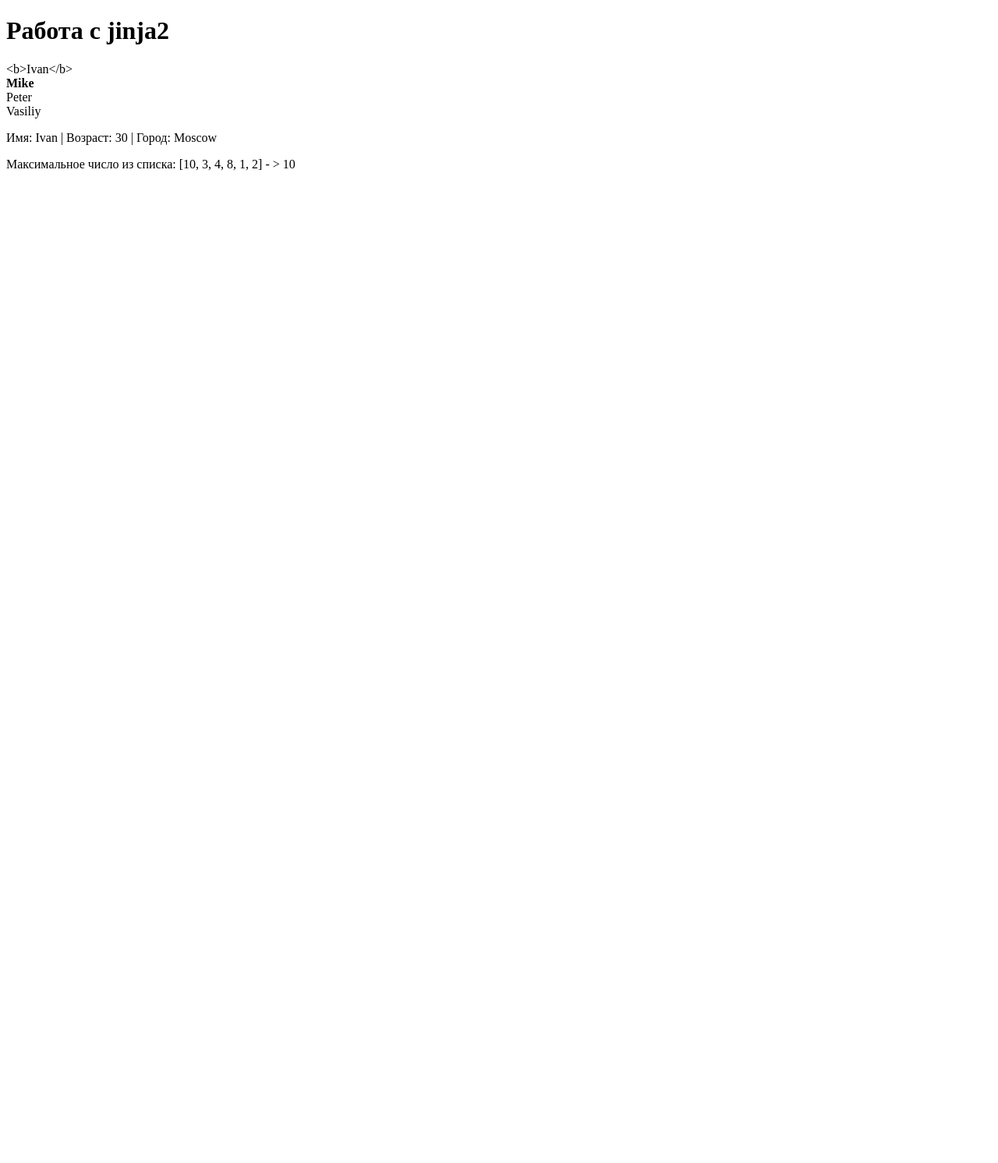
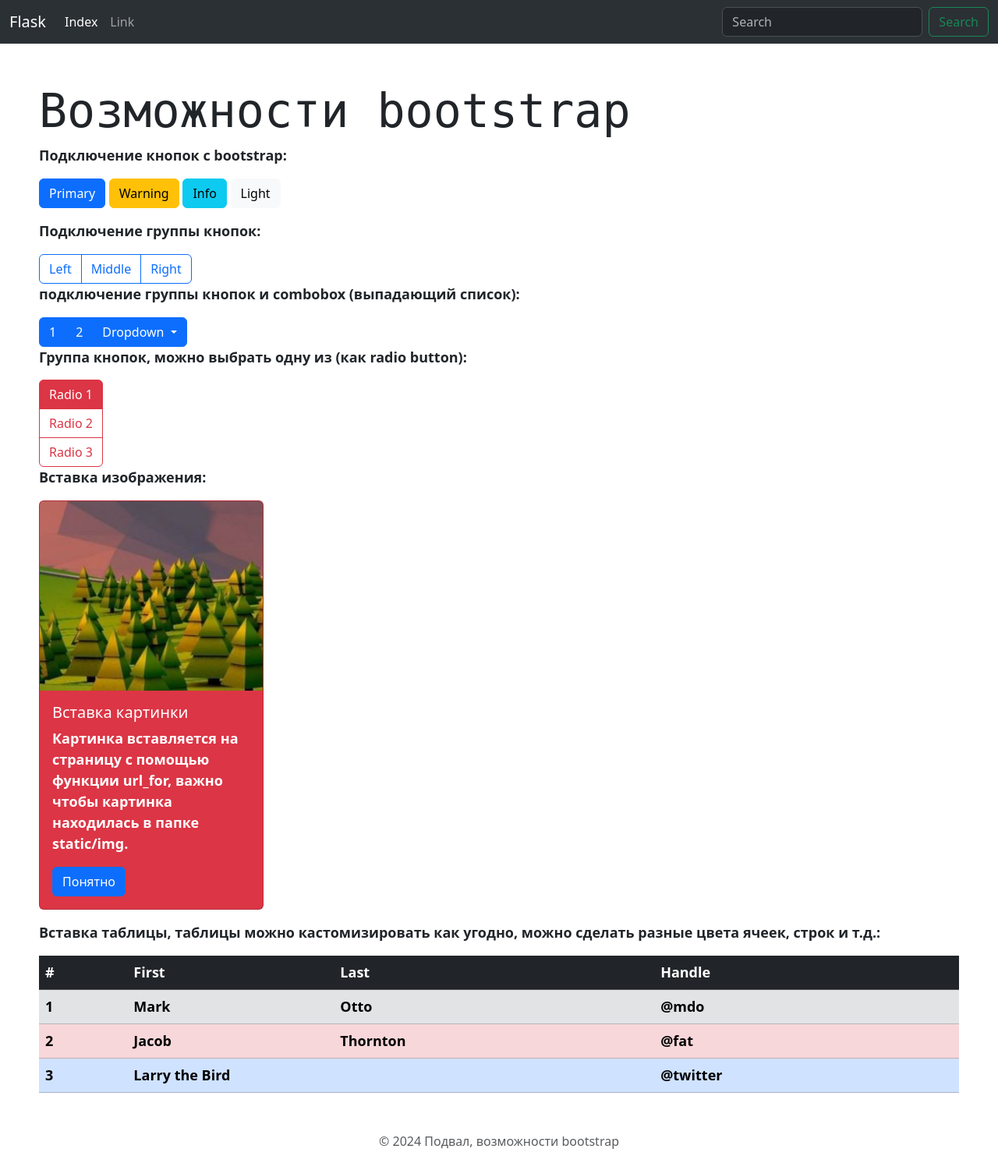
Before and after one commit to Mike2024New/flasker, a Flask app: page / in a window 1280 px wide. Shown: the whole page at 78% size. Before the commit the page ends 219 px from the top, so only its background shows below. Run offline with Flask 3, Linux system fonts and the light colour scheme.

Commit message:
подключение bootstrap обзор возможностей

```diff
--- a/app.py
+++ /dev/null
@@ -1,35 +0,0 @@
-"""
-работа с библиотекой jinja2
-jinja2 - очень удобное решение для отображения html страниц, это шаблонизатор, который позволяет передавать в текст
-переменные, списки, словари и т.д., также в тексте можно прописывать логику pyhton: условия, циклы, макросы (которые
-работают также как и функции в python) и т.д.
-См. файл index.html
-
-В jinja2 применяются фильтры (надстройки для рендеринга см. в index.html):
-safe - безопасность по умолчанию, safe всегда отключен, он запрещает рендерить html теги на странице
-lower,upper,capitalize - изменение строк (строчные буквы, заглавные буквы, первая буква большая)
-trim - удалить лишние пробелы
-striptags - удаляет все html теги у строки
-----------------------------------------------------------------------
-Это далеко не все фильтры, которые есть в jinja2, подробнее о фильтрах:
-https://jinja.palletsprojects.com/en/2.10.x/
-
-также jinja2 поддерживает такие функции как url_for() - это будет в дальнейших уроках.
-"""
-
-from flask import Flask, render_template
-
-app = Flask(__name__)
-
-
-@app.route('/')
-def index():
-    users_list = ['<b>Ivan</b>', '<b>Mike</b>', 'Peter', 'Vasiliy']  # передать список в jinga2
-    user1 = {'name': 'ivan', 'age': 30, 'city': 'Moscow'}  # ivan передано с мал буквы, чтобы использ capitalize в index
-    numbers = [10, 3, 4, 8, 1, 2]
-    return render_template("index.html", title="Работа с jinja2",
-                           users_list=users_list, user1=user1, numbers=numbers)
-
-
-if __name__ == '__main__':
-    app.run(debug=True)
--- /dev/null
+++ b/main.py
@@ -0,0 +1,17 @@
+from flask import Flask, render_template
+
+app = Flask(__name__)
+
+
+@app.route('/')
+def index():
+    return render_template('index.html')
+
+
+@app.errorhandler(404)
+def page_not_found(error):
+    return render_template("404.html", error=error)
+
+
+if __name__ == '__main__':
+    app.run(debug=True)
--- /dev/null
+++ b/static/css/style.css
@@ -0,0 +1,15 @@
+*{
+    margin: 0;
+    padding: 0;
+}
+
+h1{
+    font-size: 60px;
+    font-family: monospace;
+}
+
+.content_page{ /*просто отступы элементов внутри страницы*/
+    margin: 50px 50px;
+    font-size: 18px;
+    font-weight: 600;
+}
--- /dev/null
+++ b/templates/404.html
@@ -0,0 +1,6 @@
+{% extends 'base.html' %}
+{% block content %}
+<h1>404 страницы не существует...</h1>
+<p>Попробовать снова</p>
+<button class="btn btn-warning">На главную</button>
+{% endblock content %}
--- /dev/null
+++ b/templates/base.html
@@ -0,0 +1,38 @@
+<!doctype html>
+<html lang="ru">
+<head>
+    <meta charset="utf-8">
+    <meta name="viewport" content="width=device-width, initial-scale=1">
+    <title>Bootstrap demo</title>
+    <!--Подключение bootstrap выполняется в теге link href=''
+    стили bootstrap получаются по протоколу доставки контента cdn-->
+    <link href="https://cdn.jsdelivr.net/npm/bootstrap@5.3.3/dist/css/bootstrap.min.css" rel="stylesheet"
+          integrity="sha384-QWTKZyjpPEjISv5WaRU9OFeRpok6YctnYmDr5pNlyT2bRjXh0JMhjY6hW+ALEwIH" crossorigin="anonymous">
+    <!--bootstrap не мешает использовать свои стили, в данном случае стили будут созданы лишь для отступов контента-->
+    <link rel="stylesheet" href="{{ url_for('static',filename='css/style.css') }}">
+</head>
+<body>
+<!--БЛОК МЕНЮ (ШАПКИ)-->
+<div class="header">
+    {% include 'navbar.html' %}
+</div>
+
+<!--БЛОК НАПОЛНЕНИЯ СТРАНИЦЫ-->
+<div class="content_page">
+    {% block content %}
+    {% endblock content %}
+</div>
+
+
+<!--БЛОК ПОДВАЛА-->
+<div class="footer">
+    <p class="text-center text-body-secondary">© 2024 Подвал, возможности bootstrap</p>
+</div>
+
+<!--КОНЕЦ ТЕЛА СТРАНИЦЫ, В КОНЦЕ НУЖНО ОБЯЗАТЕЛЬНО ПОДКЛЮЧИТЬ JS СКРИПТЫ-->
+<!--Подключение js скриптов необходимых для работы стилей некоторых элементов-->
+<script src="https://cdn.jsdelivr.net/npm/bootstrap@5.3.3/dist/js/bootstrap.bundle.min.js"
+        integrity="sha384-YvpcrYf0tY3lHB60NNkmXc5s9fDVZLESaAA55NDzOxhy9GkcIdslK1eN7N6jIeHz"
+        crossorigin="anonymous"></script>
+</body>
+</html>
--- a/templates/index.html
+++ b/templates/index.html
@@ -1,21 +1,90 @@
-<!DOCTYPE html>
-<html lang="ru">
-<head>
-    <meta charset="UTF-8">
-    <title>{{ title }}</title>
-</head>
-<body>
-<h1>{{ title }}</h1> <!--Отображение переменной переданной в jinja2-->
-{% for user in users_list %} <!--пример цикла-->
-{% if 'Mike' in user %} <!--пример условия-->
-{{ user | safe }}<br> <!--если поставить safe то теги из строки будут рендериться ! НО ЭТО МОЖЕТ БЫТЬ ОПАСНО !-->
-{% else %}
-{{ user }}<br>
-{% endif %}
-{% endfor %}
-<!--ниже пример работы со словарём, а также использование фильтра capitalize, чтоб имена были с заглавной буквы-->
-<p>Имя: {{ user1.name | capitalize }} | Возраст: {{ user1.age }} | Город: {{ user1.city }}</p>
-<!--Пример фильтра max, также как и в python он находит максимальное число из последовательности-->
-<p>Максимальное число из списка: {{ numbers }} - > {{ numbers | max }}</p>
-</body>
-</html>
+{% extends 'base.html' %}
+{% block content %}
+<h1>Возможности bootstrap</h1>
+<!--ДАЛЕЕ ОБЗОР ОСНОВНЫХ ЭЛЕМЕНТОВ КОТОРЫЕ МОЖНО ПОДКЛЮЧИТЬ К САЙТУ (НЕ ВСЕХ)-->
+<p>Подключение кнопок с bootstrap:</p>
+<p>
+    <button type="button" class="btn btn-primary">Primary</button>
+    <button type="button" class="btn btn-warning">Warning</button>
+    <button type="button" class="btn btn-info">Info</button>
+    <button type="button" class="btn btn-light">Light</button>
+</p>
+<p>Подключение группы кнопок:</p>
+<div class="btn-group" role="group" aria-label="Basic outlined example">
+    <button type="button" class="btn btn-outline-primary">Left</button>
+    <button type="button" class="btn btn-outline-primary">Middle</button>
+    <button type="button" class="btn btn-outline-primary">Right</button>
+</div>
+
+<p>подключение группы кнопок и combobox (выпадающий список):</p>
+<div class="btn-group" role="group" aria-label="Button group with nested dropdown">
+    <button type="button" class="btn btn-primary">1</button>
+    <button type="button" class="btn btn-primary">2</button>
+
+    <div class="btn-group" role="group">
+        <button type="button" class="btn btn-primary dropdown-toggle" data-bs-toggle="dropdown"
+                aria-expanded="false">
+            Dropdown
+        </button>
+        <ul class="dropdown-menu">
+            <li><a class="dropdown-item" href="#">Link 1</a></li>
+            <li><a class="dropdown-item" href="#">Link 2</a></li>
+        </ul>
+    </div>
+</div>
+
+<p>Группа кнопок, можно выбрать одну из (как radio button):</p>
+<div class="btn-group-vertical" role="group" aria-label="Vertical radio toggle button group">
+    <input type="radio" class="btn-check" name="vbtn-radio" id="vbtn-radio1" autocomplete="off" checked>
+    <label class="btn btn-outline-danger" for="vbtn-radio1">Radio 1</label>
+    <input type="radio" class="btn-check" name="vbtn-radio" id="vbtn-radio2" autocomplete="off">
+    <label class="btn btn-outline-danger" for="vbtn-radio2">Radio 2</label>
+    <input type="radio" class="btn-check" name="vbtn-radio" id="vbtn-radio3" autocomplete="off">
+    <label class="btn btn-outline-danger" for="vbtn-radio3">Radio 3</label>
+</div>
+
+
+<p>Вставка изображения:</p>
+<!--в главном классе div class="..." можно задавать стили с bootstrap-->
+<div class="card text-bg-danger mb-3" style="width: 18rem;">
+    <img src="{{url_for('static',filename='img/test_img.JPG')}}" class="card-img-top" alt="...">
+    <div class="card-body">
+        <h5 class="card-title">Вставка картинки</h5>
+        <p class="card-text">Картинка вставляется на страницу с помощью функции url_for, важно чтобы картинка
+            находилась в папке static/img.</p>
+        <a href="#" class="btn btn-primary">Понятно</a>
+    </div>
+</div>
+
+
+<p>Вставка таблицы, таблицы можно кастомизировать как угодно, можно сделать разные цвета ячеек, строк и т.д.:</p>
+<table class="table">
+    <thead>
+    <tr class="table-dark">
+        <th scope="col">#</th>
+        <th scope="col">First</th>
+        <th scope="col">Last</th>
+        <th scope="col">Handle</th>
+    </tr>
+    </thead>
+    <tbody>
+    <tr class="table-secondary">
+        <th scope="row">1</th>
+        <td>Mark</td>
+        <td>Otto</td>
+        <td>@mdo</td>
+    </tr>
+    <tr class="table-danger">
+        <th scope="row">2</th>
+        <td>Jacob</td>
+        <td>Thornton</td>
+        <td>@fat</td>
+    </tr>
+    <tr class="table-primary">
+        <th scope="row">3</th>
+        <td colspan="2">Larry the Bird</td>
+        <td>@twitter</td>
+    </tr>
+    </tbody>
+</table>
+{% endblock content %}
--- /dev/null
+++ b/templates/navbar.html
@@ -0,0 +1,24 @@
+<!--цветовая тема указывается в теге nav в качестве параметра data-bs-theme подробнее (https://clck.ru/3AwEix)-->
+<nav class="navbar navbar-expand-lg bg-body-tertiary" data-bs-theme="dark">
+    <div class="container-fluid">
+        <a class="navbar-brand" href="#">Flask</a>
+        <button class="navbar-toggler" type="button" data-bs-toggle="collapse" data-bs-target="#navbarSupportedContent"
+                aria-controls="navbarSupportedContent" aria-expanded="false" aria-label="Toggle navigation">
+            <span class="navbar-toggler-icon"></span>
+        </button>
+        <div class="collapse navbar-collapse" id="navbarSupportedContent">
+            <ul class="navbar-nav me-auto mb-2 mb-lg-0">
+                <li class="nav-item">
+                    <a class="nav-link active" aria-current="page" href="#">Index</a>
+                </li>
+                <li class="nav-item">
+                    <a class="nav-link" href="#">Link</a>
+                </li>
+            </ul>
+            <form class="d-flex" role="search">
+                <input class="form-control me-2" type="search" placeholder="Search" aria-label="Search">
+                <button class="btn btn-outline-success" type="submit">Search</button>
+            </form>
+        </div>
+    </div>
+</nav>
```
Also changed, not shown: static/img/test_img.JPG (added).
